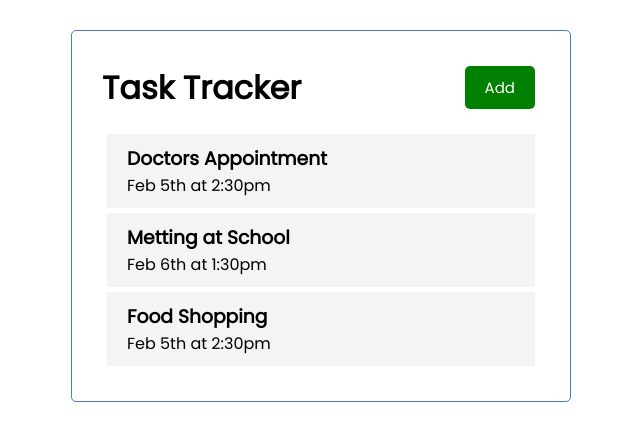
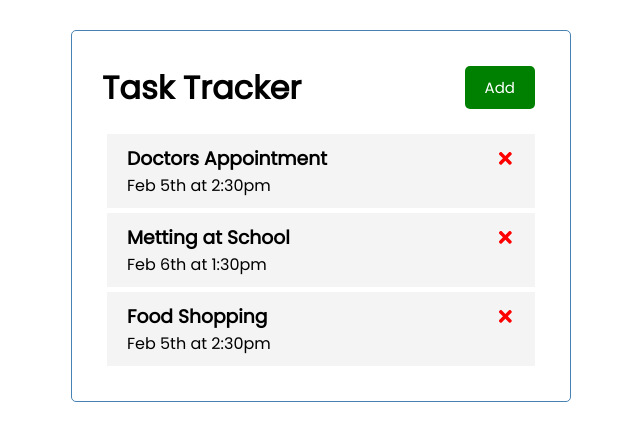
Before and after one commit to smjeffery22/react_task_tracker, a React (Create React App) app: page / in a window 1280 px wide. Shown: the top 440 px of the page, without its empty margins (319-959 px from the left). Built offline with nearby package versions, Linux system fonts and the light colour scheme.

Commit message:
Add task component, render the tasks and implement feature to delete tasks

```diff
--- a/package.json
+++ b/package.json
@@ -8,6 +8,7 @@
     "@testing-library/user-event": "^13.5.0",
     "react": "^17.0.2",
     "react-dom": "^17.0.2",
+    "react-icons": "^4.3.1",
     "react-scripts": "5.0.0",
     "web-vitals": "^2.1.4"
   },
--- a/src/App.js
+++ b/src/App.js
@@ -25,10 +25,19 @@
 		},
 	]);
 
+	// delete task
+	const deleteTask = (id) => {
+		setTasks(tasks.filter((task) => task.id !== id));
+	};
+
 	return (
 		<div className="container">
 			<Header />
-			<Tasks tasks={tasks} />
+			{tasks.length > 0 ? (
+				<Tasks tasks={tasks} onDelete={deleteTask} />
+			) : (
+				'No Tasks To Show'
+			)}
 		</div>
 	);
 }
--- a/src/components/Task.js
+++ b/src/components/Task.js
@@ -1,12 +1,21 @@
 import React from 'react';
+import { FaTimes } from 'react-icons/fa';
 
-const Task = ({ task }) => {
+const Task = ({ task, onDelete }) => {
 	return (
 		<div className="task">
-			<h3>{task.text}</h3>
+			<h3>
+				{task.text}
+				<FaTimes style={deleteStyle} onClick={() => onDelete(task.id)} />
+			</h3>
 			<p>{task.day}</p>
 		</div>
 	);
 };
 
+const deleteStyle = {
+	color: 'red',
+	cursor: 'pointer',
+};
+
 export default Task;
--- a/src/components/Tasks.js
+++ b/src/components/Tasks.js
@@ -1,11 +1,11 @@
 import React from 'react';
 import Task from './Task';
 
-const Tasks = ({ tasks }) => {
+const Tasks = ({ tasks, onDelete }) => {
 	return (
 		<>
 			{tasks.map((task) => (
-				<Task key={task.id} task={task} />
+				<Task key={task.id} task={task} onDelete={onDelete} />
 			))}
 		</>
 	);
```
Also changed, not shown: 1 other file (tests, documents, lock files or other folders).
